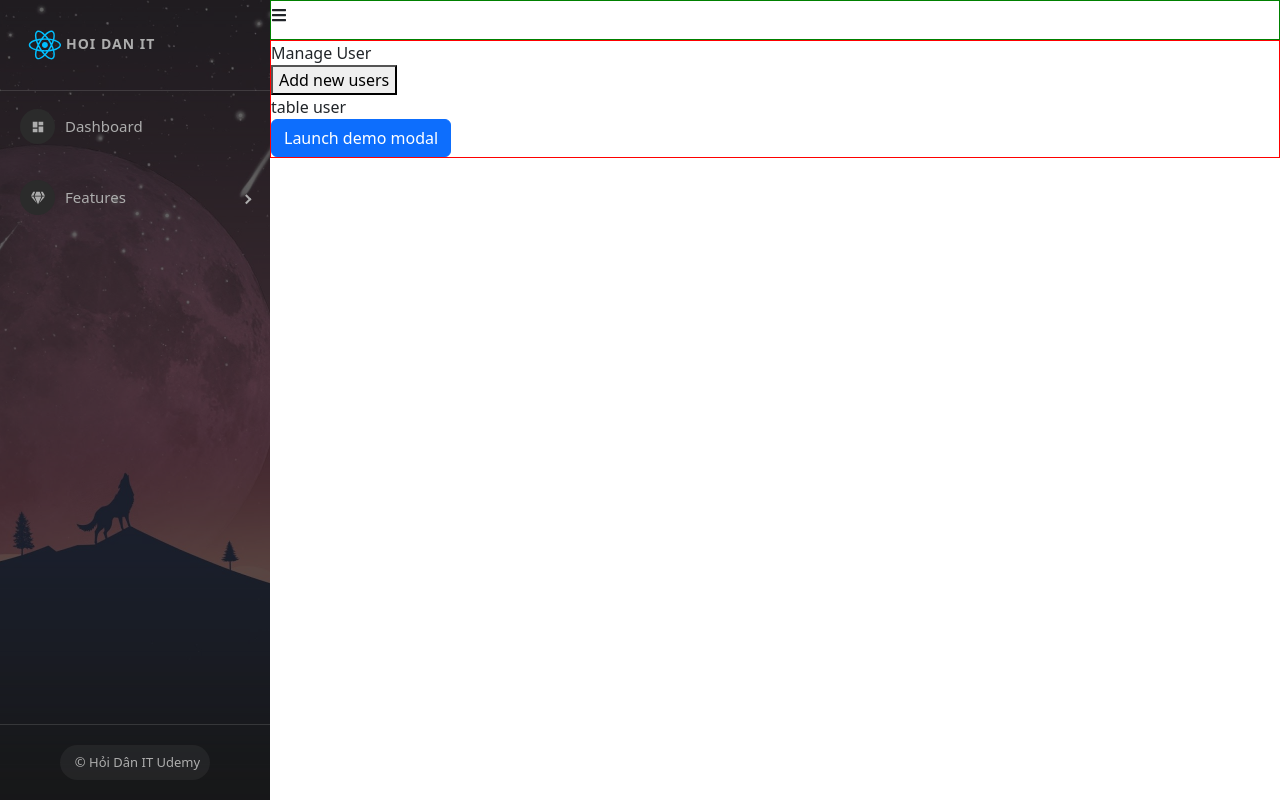
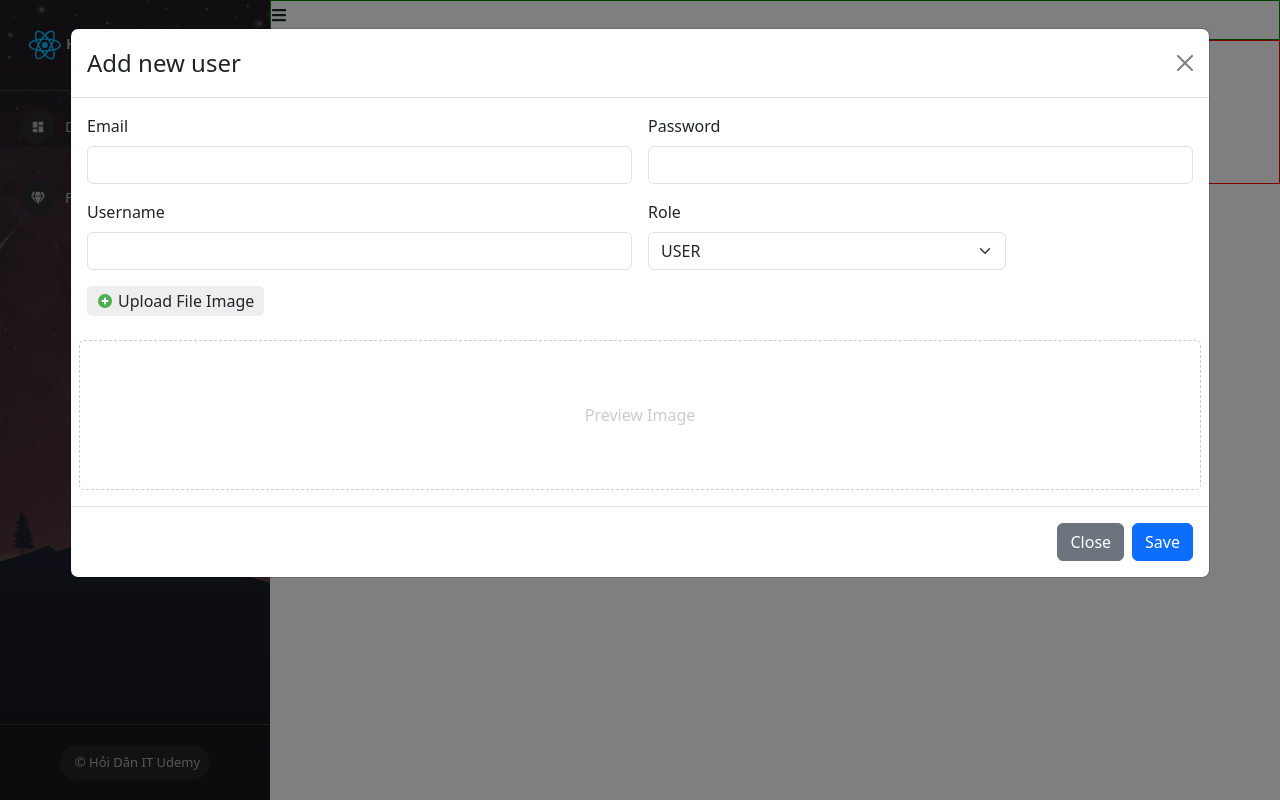
Before and after one commit to VuNQ9/test-demo-react, a React (Create React App) app: page /admins/manage-users in a window 1280 px wide. Both pictures are taken after a click on the button "Add new users". Built offline with nearby package versions, Linux system fonts and the light colour scheme.

Commit message:
video 58

```diff
--- a/src/components/Admin/Content/ManageUser.js
+++ b/src/components/Admin/Content/ManageUser.js
@@ -1,19 +1,26 @@
 import ModalCreateUser from "./ModalCreateUser";
 import "./ManageUser.scss";
+import { FcPlus } from 'react-icons/fc';
+import { useState } from "react";
 const ManageUser = (props) => {
+    const [showModalCreateUser, setShowModalCreateUser] = useState(false);
+
     return (
         <div className="manage-user-container">
             <div className="title">
                 Manage User
             </div>
             <div className="users-content">
-                <div>
-                    <button>Add new users</button>
+                <div className="btn-add-new">
+                    <button className="btn btn-primary" onClick={() => setShowModalCreateUser(true)}> <FcPlus /> Add new users</button>
                 </div>
-                <div>
+                <div className="table-users-container">
                     table user
                 </div>
-                <ModalCreateUser />
+                <ModalCreateUser
+                    show={showModalCreateUser}
+                    setShow={setShowModalCreateUser}
+                />
             </div>
         </div>
     )
--- a/src/components/Admin/Content/ManageUser.scss
+++ b/src/components/Admin/Content/ManageUser.scss
@@ -1,5 +1,19 @@
 .manage-user-container {
-    .users-content {}
+    padding: 10px;
+
+    .users-content {
+        .btn-add-new {
+            button {
+                margin: 15px 0;
+            }
+
+        }
+    }
+
+    .title {
+        font-weight: 600;
+        font-size: 20px;
+    }
 }
 
 .modal-add-user {
--- a/src/components/Admin/Content/ModalCreateUser.js
+++ b/src/components/Admin/Content/ModalCreateUser.js
@@ -2,11 +2,20 @@
 import Button from 'react-bootstrap/Button';
 import Modal from 'react-bootstrap/Modal';
 import { FcPlus } from 'react-icons/fc';
-const ModalCreateUser = () => {
-    const [show, setShow] = useState(false);
+import axios from 'axios';
+const FormData = require('form-data');
+const ModalCreateUser = (props) => {
+    const { show, setShow } = props;
 
-    const handleClose = () => setShow(false);
-    const handleShow = () => setShow(true);
+    const handleClose = () => {
+        setShow(false);
+        setEmail("");
+        setPassword("");
+        setUsername("");
+        setRole("");
+        setImage("");
+        setPreviewImage("");
+    }
 
     const [email, setEmail] = useState("");
     const [password, setPassword] = useState("");
@@ -25,11 +34,34 @@
         }
 
     }
+
+    const handSubmitCreateUser = async () => {
+        //validate
+
+        //call api
+        // let data = {
+        //     email: email,
+        //     password: password,
+        //     username: username,
+        //     role: role,
+        //     userImage: image
+
+        // }
+
+
+        const data = new FormData();
+        data.append('email', email);
+        data.append('password', password);
+        data.append('username', username);
+        data.append('role', role);
+        data.append('userImage', image);
+
+        let res = await axios.post('http://localhost:8081/api/v1/participant', data);
+        console.log(">>> check res: ", res);
+    }
+
     return (
         <>
-            <Button variant="primary" onClick={handleShow}>
-                Launch demo modal
-            </Button>
 
             <Modal show={show}
                 onHide={handleClose}
@@ -99,7 +131,7 @@
                     <Button variant="secondary" onClick={handleClose}>
                         Close
                     </Button>
-                    <Button variant="primary" onClick={handleClose}>
+                    <Button variant="primary" onClick={() => handSubmitCreateUser()}>
                         Save
                     </Button>
                 </Modal.Footer>
```
